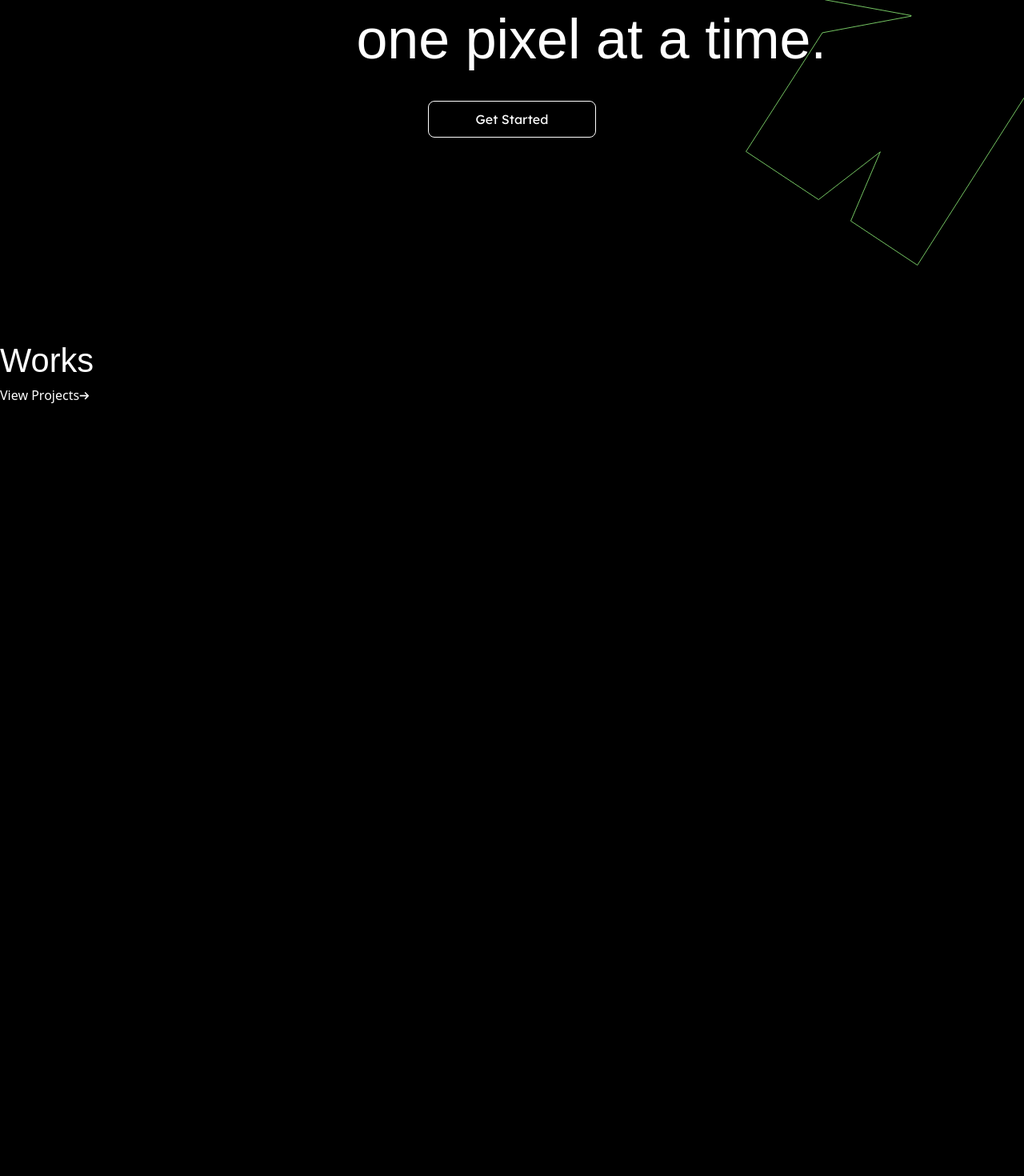
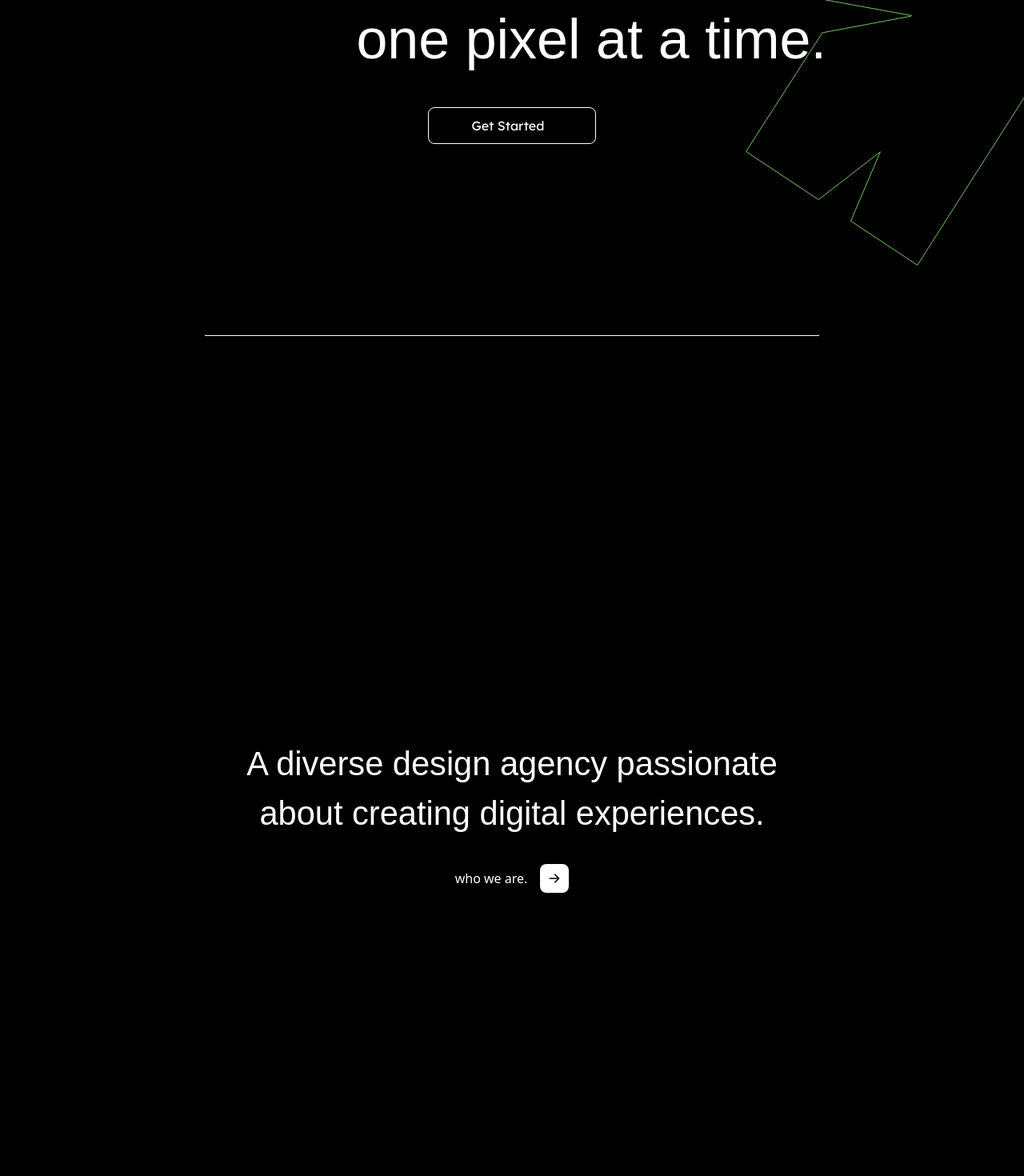
Before and after one commit to cloverdesign/clover, a Next.js app: page / in a window 1280 px wide. Shown: the part 380-1850 px from the top of the page at 80% size. Before the commit the page ends 1600 px from the top, so only its background shows below. Built offline with nearby package versions, Linux system fonts and the light colour scheme; a web font is replaced by a local one.

Commit message:
fixed nav links & who we are section added

```diff
--- /dev/null
+++ b/src/app/about/page.js
@@ -0,0 +1,5 @@
+export default function About() {
+    return (
+        <>about</>
+    )
+}
--- a/src/app/nav.js
+++ b/src/app/nav.js
@@ -10,7 +10,6 @@ export const Nav = () => {
     const [showNav, setShowNav] = useState(false)
 
     const pathname = usePathname();
-    const hash = window.location.hash
 
     let isMobile = useMediaQuery('(max-width: 768px)')
 
@@ -111,11 +110,11 @@ export const Nav = () => {
     const navItems = [
         {
             id: 1,
-            name: "#home",
+            name: "home",
         },
         {
             id: 2,
-            name: "#work",
+            name: "work",
         },
         {
             id: 3,
@@ -139,7 +138,7 @@ export const Nav = () => {
         <motion.aside variants={mobileMenuVariant} className={`h-[100vh] w-[100vw] bg-green-500 absolute top-0 right-0 flex items-center justify-center`}>
             <Icon.HiOutlineX color="#000000" size={24} onClick={handleToggleNav} className="absolute right-0 top-0 m-[20px]" />
             <motion.ul variants={ulVariant} className="flex-col text-black text-3xl space-y-8 font-semibold font-display">
-                {navItems.map((item) => (<motion.li variants={navItemsVariants} className="hover:font-normal hover:cursor-pointer uppercase" key={item.id}><Link href={`/${item.name}`}>{item.name.split('#')}</Link></motion.li>))}
+                {navItems.map((item) => (<motion.li variants={navItemsVariants} className="hover:font-normal hover:cursor-pointer uppercase" key={item.id}><Link href={`/${item.name === 'home' ? "" : item.name}`}>{item.name}</Link></motion.li>))}
             </motion.ul>
         </motion.aside>
     </motion.nav>
@@ -153,8 +152,8 @@ export const Nav = () => {
         <svg className="fill-white w-[35px]" xmlns="http://www.w3.org/2000/svg" viewBox="0 0 904.01 856.44"><g id="Layer_2" data-name="Layer 2"><g id="Layer_1-2" data-name="Layer 1"><polygon points="785.53 743.9 686.53 662.94 733.85 780.08 624.94 856.44 452 569.75 279.07 856.44 170.15 780.08 217.47 662.94 118.48 743.9 0 660.88 124.29 456.48 268.78 427.92 128.64 400.93 7.5 186.61 124.89 109.88 216.5 184.43 184.91 70.55 292.74 0 452 284.27 611.26 0 719.09 70.55 687.5 184.43 779.11 109.88 896.5 186.61 775.24 400.93 635.22 427.92 779.72 456.48 904 660.88 785.53 743.9" /></g></g></svg>
         <ul className="flex gap-6 font-display">
             {navItems.map((item) => {
-                const isActive = hash === item.name
-                return (<motion.li variants={navItemsVariants} whileHover="hovered" className={`hover:font-normal hover:cursor-pointer uppercase`} key={item.id}><Link href={`/${item.name}`} className={`${isActive ? 'text-green-500' : ''}`} >{item.name.split('#')}</Link></motion.li>)
+                const isActive = pathname === item.name
+                return (<motion.li variants={navItemsVariants} whileHover="hovered" className={`hover:font-normal hover:cursor-pointer uppercase`} key={item.id}><Link href={`/${item.name === 'home' ? "" : item.name}`} className={`${isActive ? 'text-green-500' : ''}`} >{item.name}</Link></motion.li>)
             })
             }
         </ul>
--- a/src/app/page.js
+++ b/src/app/page.js
@@ -1,9 +1,11 @@
 import { Button } from '@/components/globals/button'
+import * as Icon from 'react-icons/hi'
 
 export default function Home() {
   return (
-    <main className="">
-      <section className="hero relative w-[100vw] flex flex-col items-center overflow-x-hidden justify-center space-y-6" id="home">
+    <main className="lg:space-y-[200px] space-y-[10px]">
+
+      <section className="hero relative w-[100vw] flex flex-col items-center overflow-x-hidden justify-center space-y-8" id="home">
         <svg className="absolute right-0 lg:block hidden" width="348" height="624" viewBox="0 0 348 624" fill="none" xmlns="http://www.w3.org/2000/svg">
           <g clipPath="url(#clip0_305_72)">
             <path d="M564.52 568.221L481.262 623.462L348.325 414.911L348 414.402L347.675 414.911L214.745 623.462L131.48 568.221L167.787 483.168L168.368 481.805L167.197 482.712L91.2018 541.53L0.529054 481.404L95.9264 332.938L207.008 312.16L207.006 311.403L99.2823 291.769L6.29926 136.092L96.1303 80.5258L166.451 134.68L167.388 135.402L167.055 134.267L142.816 51.5756L225.253 0.534097L347.669 207.315L348 207.874L348.331 207.315L470.747 0.534084L553.184 51.5756L528.945 134.267L528.612 135.402L529.549 134.68L599.87 80.5258L689.701 136.092L596.625 291.769L488.994 311.403L488.992 312.16L600.081 332.938L695.471 481.404L604.806 541.53L528.803 482.712L527.632 481.806L528.213 483.168L564.52 568.221Z" stroke="#97FF80" strokeWidth="0.770026" />
@@ -19,13 +21,23 @@ export default function Home() {
         </svg>
         <h1 className='text-center lg:text-right'>crafting timeless designs, <br />one pixel at a time.</h1>
         <Button children="Get Started" variant="primary-outline" widthFull />
+        <hr className='w-3/5 absolute bottom-0' />
       </section>
+
+      <section id="#about" className="flex flex-col w-[100vw] items-center justify-center space-y-8">
+        <h2 className="lg:w-3/5 text-center">A diverse design agency passionate about creating digital experiences.</h2>
+        <div className="flex items-center gap-4">
+          who we are.
+          <Button icon={<Icon.HiArrowRight />} iconOnly />
+        </div>
+      </section>
+
       <section id="work">
-        <div class="works-head">
+        <div className="works-head">
           <h2>Works</h2>
-          <div class="works-cta">
+          <div className="works-cta">
             View Projects
-            <button class="go-btn">
+            <button className="go-btn">
               <svg width="13" height="11" viewBox="0 0 13 11" fill="currentColor" xmlns="http://www.w3.org/2000/svg">
                 <path d="M0.761982 4.79477H7.66093L10.8307 5.02785V6.28644L7.66093 6.53505H0.761982V4.79477ZM7.72308 0.894694L12.3379 5.66491L7.72308 10.4351L6.57325 9.33192L10.8618 4.98123V6.34859L6.57325 1.9979L7.72308 0.894694Z" />
               </svg>
@@ -33,6 +45,7 @@ export default function Home() {
           </div>
         </div>
       </section>
+
     </main>
   )
 }
--- a/src/components/globals/button.js
+++ b/src/components/globals/button.js
@@ -1,7 +1,12 @@
-export const Button = ({ children, variant, widthFull }) => {
+export const Button = ({ children, variant, widthFull, icon, iconOnly }) => {
     return (
         <button className={`${variant === 'primary-outline' ? 'border-[1px] border-white text-white hover:border-green-500' : 'bg-white text-black'} p-[10px] rounded-lg font-body ${widthFull ? 'w-[210px]' : 'w-fit'} hover:bg-green-500 hover:text-black`}>
-            {children}
+            {iconOnly ? icon
+                :
+                <div>
+                    {icon}
+                    {<span className="mr-[10px]">{children}</span>}
+                </div>}
         </button>
     )
 }
```
